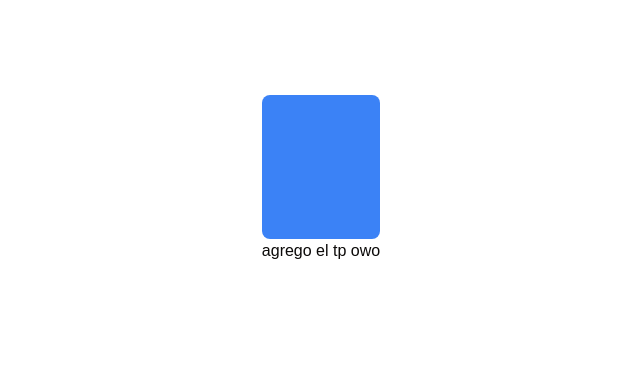
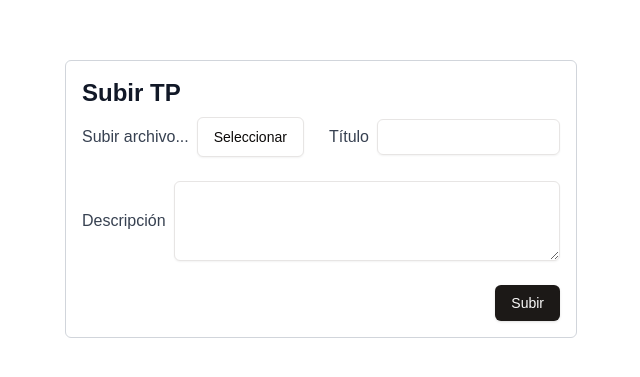
Before and after one commit to leodreizzen/AcademiaWeb, a Next.js app: page /assignment/add in a window 1280 px wide. Shown: the part 221-598 px from the top of the page, without its empty margins (319-959 px from the left). Built offline with nearby package versions, Linux system fonts and the light colour scheme.

Commit message:
front end subir tp 1era iteracion

```diff
--- a/src/app/(loggedin)/assignment/add/page.tsx
+++ b/src/app/(loggedin)/assignment/add/page.tsx
@@ -1,15 +1,67 @@
-/*
-* Imports necesarios
-* */
+import { Button } from "@/components/ui/button";
+import { Input } from "@/components/ui/input";
+import { TextArea } from "@/components/ui/textarea";
+import { FileUpload } from "@/components/ui/fileupload";
 
 export default function AddAssignmentPage() {
-    return (
-        <div className=" w-full flex flex-col items-center justify-center min-h-screen relative">
-            <div className=" absolute">
-                <div className="flex h-20 w-full items-end rounded-lg bg-blue-500 p-3 md:h-36">
-                </div>
-                agrego el tp owo
+  return (
+    <div className="w-full flex flex-col items-center justify-center min-h-screen relative px-4 ">
+      <div className="mt-10 w-full max-w-md lg:max-w-lg border border-gray-300 p-4 rounded-md">
+        <div>
+          <h3 className="text-left text-2xl font-extrabold text-gray-900 mb-2">
+            Subir TP
+          </h3>
+        </div>
+        <form className="space-y-6">
+          <div className="grid grid-cols-1 sm:grid-cols-2 gap-4">
+            <div className="flex items-center">
+              <label
+                htmlFor="file"
+                className="block text-md font-medium text-gray-700 w-1/3 sm:w-auto mr-2"
+              >
+                Subir archivo...
+              </label>
+              <FileUpload id="file" name="file" className="w-full" required />
             </div>
-        </div>
-    );
+            <div className="flex items-center">
+              <label
+                htmlFor="title"
+                className="block text-md font-medium text-gray-700 w-1/3 sm:w-auto mr-2"
+              >
+                Título
+              </label>
+              <Input
+                id="title"
+                name="title"
+                type="text"
+                className="w-full"
+                required
+              />
+            </div>
+          </div>
+
+          <div className="flex items-center">
+            <label
+              htmlFor="description"
+              className="block text-md font-medium text-gray-700 w-1/4 sm:w-auto mr-2"
+            >
+              Descripción
+            </label>
+            <TextArea
+              id="description"
+              name="description"
+              className="w-full"
+              required
+            />
+          </div>
+
+          <div className="flex justify-end">
+            <Button type="submit" className="w-auto">
+              Subir
+            </Button>
+          </div>
+        </form>
+      </div>
+    </div>
+  );
 }
--- /dev/null
+++ b/src/components/ui/fileupload.tsx
@@ -0,0 +1,74 @@
+'use client'
+
+import * as React from "react"
+import { cva, type VariantProps } from "class-variance-authority"
+
+import { cn } from "@/lib/utils"
+
+const fileUploadVariants = cva(
+  "flex items-center justify-center cursor-pointer rounded-md text-sm font-medium transition-colors focus-visible:outline-none focus-visible:ring-1 focus-visible:ring-ring disabled:pointer-events-none disabled:opacity-50",
+  {
+    variants: {
+      variant: {
+        default:
+          "border border-input bg-background text-foreground shadow-sm hover:bg-accent focus:border-primary focus:ring-primary",
+        destructive:
+          "border border-destructive bg-destructive/10 text-destructive hover:bg-destructive/10 focus:border-destructive focus:ring-destructive",
+        ghost: "bg-transparent hover:bg-accent focus:border-primary focus:ring-primary",
+      },
+      size: {
+        default: "h-10 px-4 py-2",
+        sm: "h-8 px-3 py-1 text-xs",
+        lg: "h-12 px-6 py-3",
+      },
+    },
+    defaultVariants: {
+      variant: "default",
+      size: "default",
+    },
+  }
+)
+
+export interface FileUploadProps
+  extends Omit<React.InputHTMLAttributes<HTMLInputElement>, 'size'>,
+    VariantProps<typeof fileUploadVariants> {
+  customSize?: 'default' | 'sm' | 'lg';
+}
+
+const FileUpload = React.forwardRef<HTMLInputElement, FileUploadProps>(
+  ({ className, variant, size, ...props }, ref) => {
+    const [selectedFile, setSelectedFile] = React.useState<File | null>(null)
+
+    const handleFileChange = (e: React.ChangeEvent<HTMLInputElement>) => {
+      if (e.target.files && e.target.files[0]) {
+        setSelectedFile(e.target.files[0])
+      }
+    }
+
+    return (
+      <div>
+        <label
+          className={cn(fileUploadVariants({ variant, size, className }))}
+        >
+          <input
+            type="file"
+            accept=".pdf, .docx, .pptx, .xlsx"
+            className="hidden"
+            ref={ref}
+            onChange={handleFileChange}
+            {...props}
+          />
+          {selectedFile ? selectedFile.name : "Seleccionar"}
+        </label>
+        {selectedFile && (
+          <p className="mt-2 text-sm text-gray-500">
+            Archivo seleccionado: {selectedFile.name}
+          </p>
+        )}
+      </div>
+    )
+  }
+)
+FileUpload.displayName = "FileUpload"
+
+export { FileUpload, fileUploadVariants }
--- /dev/null
+++ b/src/components/ui/textarea.tsx
@@ -0,0 +1,49 @@
+import * as React from "react"
+import { cva, type VariantProps } from "class-variance-authority"
+
+import { cn } from "@/lib/utils"
+
+const textAreaVariants = cva(
+  "flex w-full rounded-md text-sm font-medium transition-colors focus-visible:outline-none focus-visible:ring-1 focus-visible:ring-ring disabled:pointer-events-none disabled:opacity-50",
+  {
+    variants: {
+      variant: {
+        default:
+          "border border-input bg-background text-foreground shadow-sm focus:border-primary focus:ring-primary",
+        destructive:
+          "border border-destructive bg-destructive/10 text-destructive focus:border-destructive focus:ring-destructive",
+        outline:
+          "border border-input bg-background text-foreground focus:border-primary focus:ring-primary",
+        ghost: "bg-transparent focus:border-primary focus:ring-primary",
+      },
+      size: {
+        default: "h-20 p-3",
+        sm: "h-16 p-2 text-xs",
+        lg: "h-32 p-4",
+      },
+    },
+    defaultVariants: {
+      variant: "default",
+      size: "default",
+    },
+  }
+)
+
+export interface TextAreaProps
+  extends React.TextareaHTMLAttributes<HTMLTextAreaElement>,
+    VariantProps<typeof textAreaVariants> {}
+
+const TextArea = React.forwardRef<HTMLTextAreaElement, TextAreaProps>(
+  ({ className, variant, size, ...props }, ref) => {
+    return (
+      <textarea
+        className={cn(textAreaVariants({ variant, size, className }))}
+        ref={ref}
+        {...props}
+      />
+    )
+  }
+)
+TextArea.displayName = "TextArea"
+
+export { TextArea, textAreaVariants }
```
